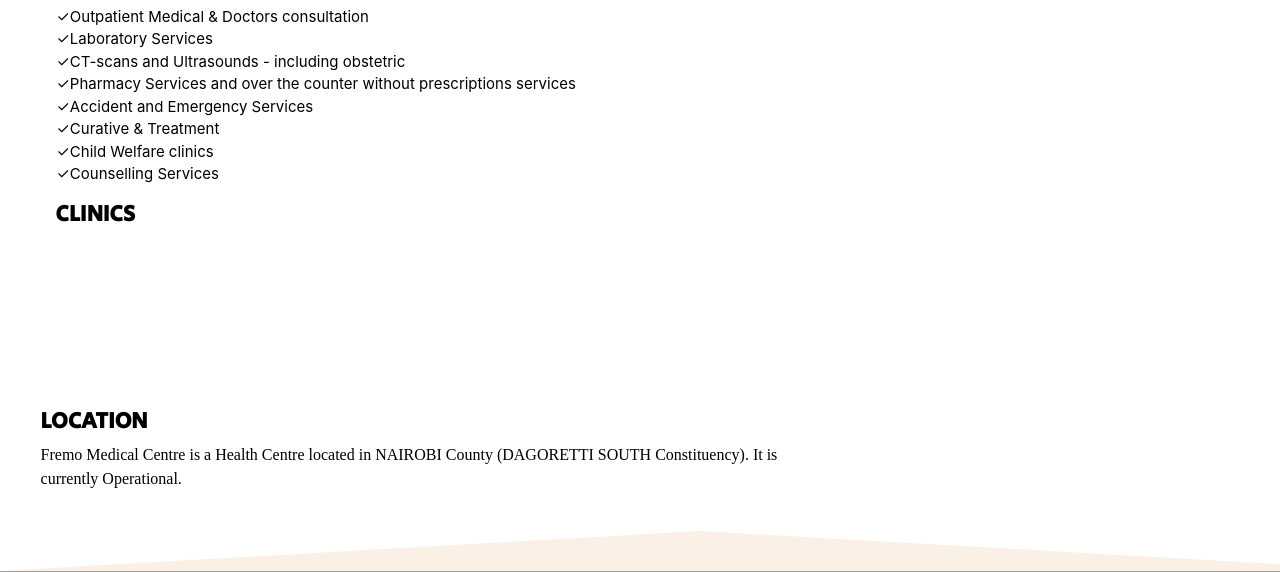
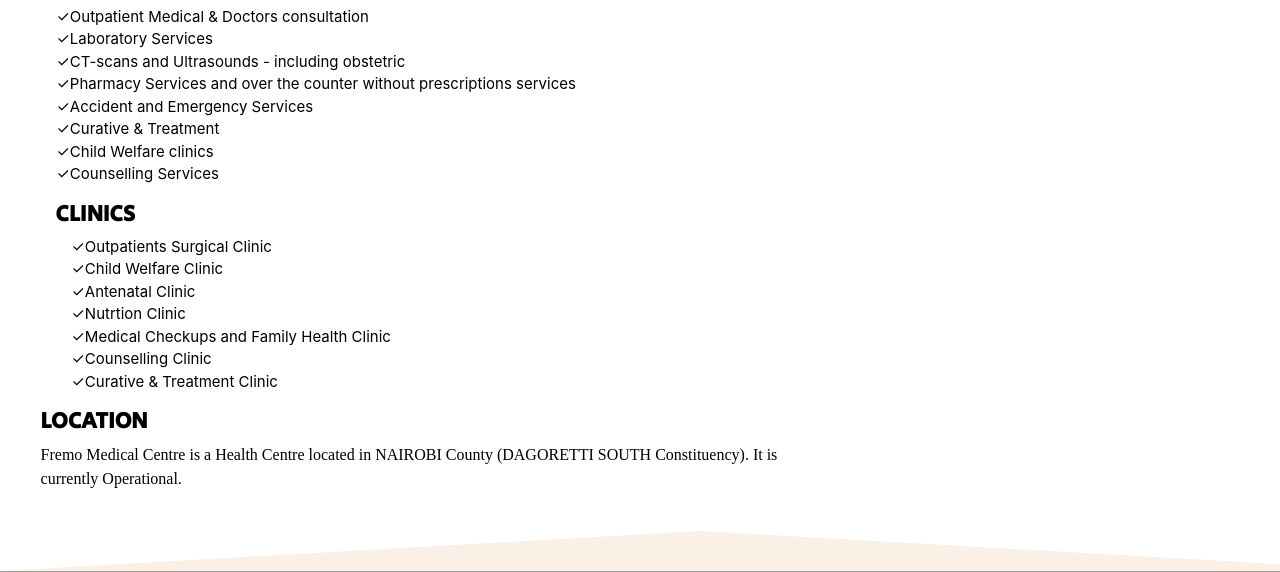
Before and after one commit to kiptoo-rotich/FreMo, a Django app: page /outpatient_clinic/ in a window 1280 px wide; the page is wider, and only the part inside the window is pictured. Shown: the part 910-1482 px from the top of that part. Run offline with Django 4.2, Linux system fonts and the light colour scheme; some libraries are stand-ins or nearby versions; grey boxes are pictures that could not be loaded.

Commit message:
Styling the ul

```diff
--- a/web/templates/main/outpatient.html
+++ b/web/templates/main/outpatient.html
@@ -32,13 +32,13 @@
                         <div class="col-xm-8 col-sm-8 col-md-8 col-lg-8">
                             <h4 id="sub_head">CLINICS</h4>
                             <ol id="ul" class="w3-container w3-animate-top">
-                                <li class="fade-item">Outpatients Surgical Clinic</li>
-                                <li class="fade-item">Child Welfare Clinic</li>
-                                <li class="fade-item">Antenatal Clinic</li>
-                                <li class="fade-item">Nutrtion Clinic</li>
-                                <li class="fade-item">Medical Checkups and Family Health Clinic</li>
-                                <li class="fade-item">Counselling Clinic</li>
-                                <li class="fade-item">Curative & Treatment Clinic</li>
+                                <li class="">Outpatients Surgical Clinic</li>
+                                <li class="">Child Welfare Clinic</li>
+                                <li class="">Antenatal Clinic</li>
+                                <li class="">Nutrtion Clinic</li>
+                                <li class="">Medical Checkups and Family Health Clinic</li>
+                                <li class="">Counselling Clinic</li>
+                                <li class="">Curative & Treatment Clinic</li>
                             </ol>
                         </div>
                         <div class="location">
```
